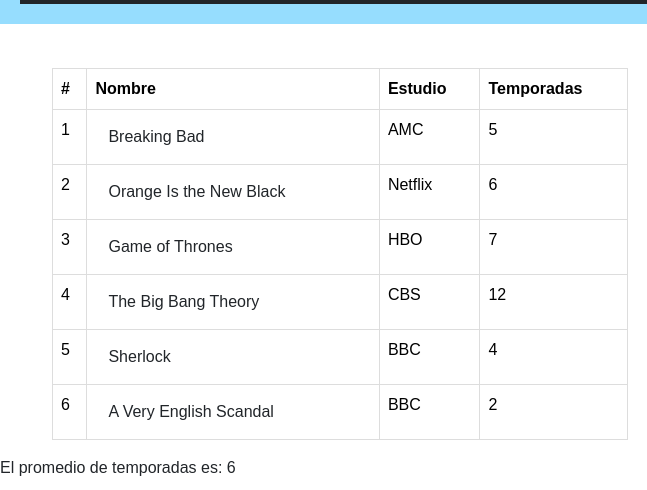
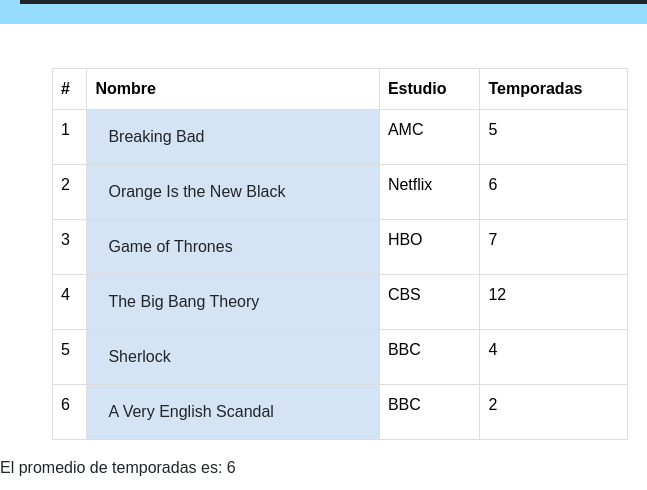
Before and after one commit to santimolina1/Taller-_TypeScript_2, a plain HTML site: page index.html in a window 1280 px wide. Shown: the part 112-602 px from the top of the page, 0-647 px from the left. Drawn offline with nearby package versions, Linux system fonts and the light colour scheme.

Commit message:
Boton subrrayado

```diff
--- a/styles/styles.css
+++ b/styles/styles.css
@@ -16,7 +16,8 @@
     margin-right: 10px;
 }
 
-h1, h2 {
+h1,
+h2 {
     display: inline-block;
     vertical-align: middle;
     margin: 0;
@@ -33,7 +34,8 @@
     margin-top: 20px;
 }
 
-th, td {
+th,
+td {
     border: 1px solid #ddd;
     padding: 8px;
     text-align: left;
@@ -43,3 +45,10 @@
     background-color: #f2f2f2;
     color: #333;
 }
+
+/* Estilo para la segunda columna */
+td:nth-child(2) {
+    background-color: #bdd5f0a5;
+    color: #4865e6;
+    text-decoration: underline;
+}
```
